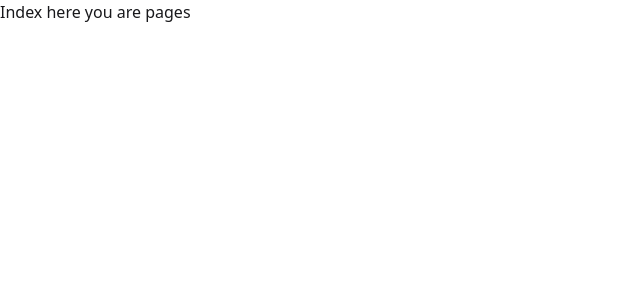
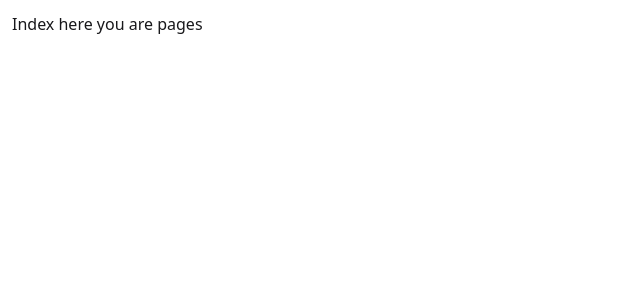
Before and after one commit to thesopan21/portfolio, a React (Vite) app: page / in a window 1280 px wide. Shown: the top 300 px of the page, without its empty margins (0-640 px from the left). Built offline with nearby package versions, Linux system fonts and the light colour scheme.

Commit message:
padding added to container

```diff
--- a/src/App.tsx
+++ b/src/App.tsx
@@ -17,7 +17,7 @@ const App = () => {
   ])
 
   return (
-    <div className="w-screen h-screen">
+    <div className="w-screen h-screen p-3">
       <RouterProvider router={router} />
     </div>
   )
```
